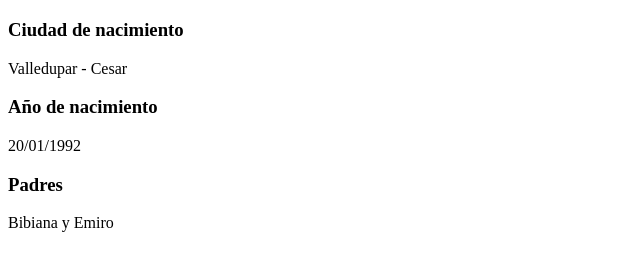
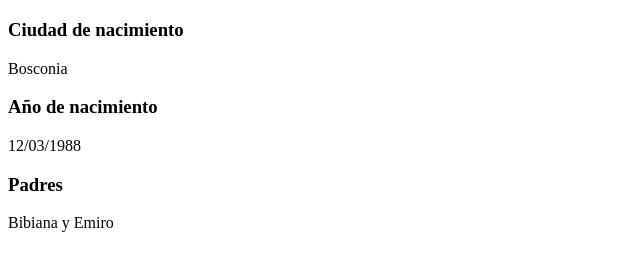
Before and after one commit to emirocampo/blog_emiro, a plain HTML site: page index.html in a window 1280 px wide. Shown: the part 61-332 px from the top of the page, without its empty margins (0-640 px from the left). Drawn offline with Linux system fonts and the light colour scheme.

Commit message:
solucion primer error

```diff
--- a/index.html
+++ b/index.html
@@ -8,9 +8,9 @@
 <body>
     <h1>BLOG EMIRO</h1>
     <h3>Ciudad de nacimiento</h3>
-    <p>Valledupar - Cesar</p>
+    <p>Bosconia</p>
     <h3>Año de nacimiento</h3>
-    <p>20/01/1992</p>
+    <p>12/03/1988</p>
     <h3>Padres</h3>
     <p>Bibiana y Emiro</p>
 </body>
```
